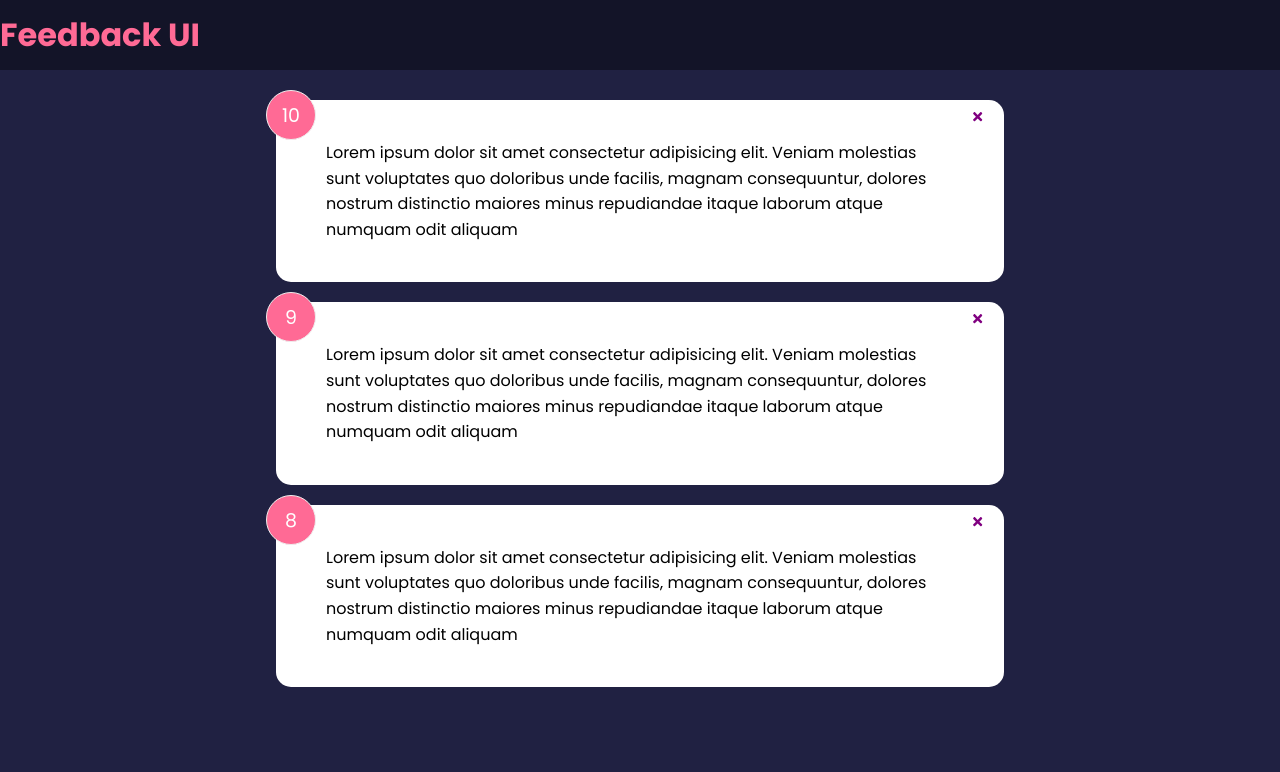
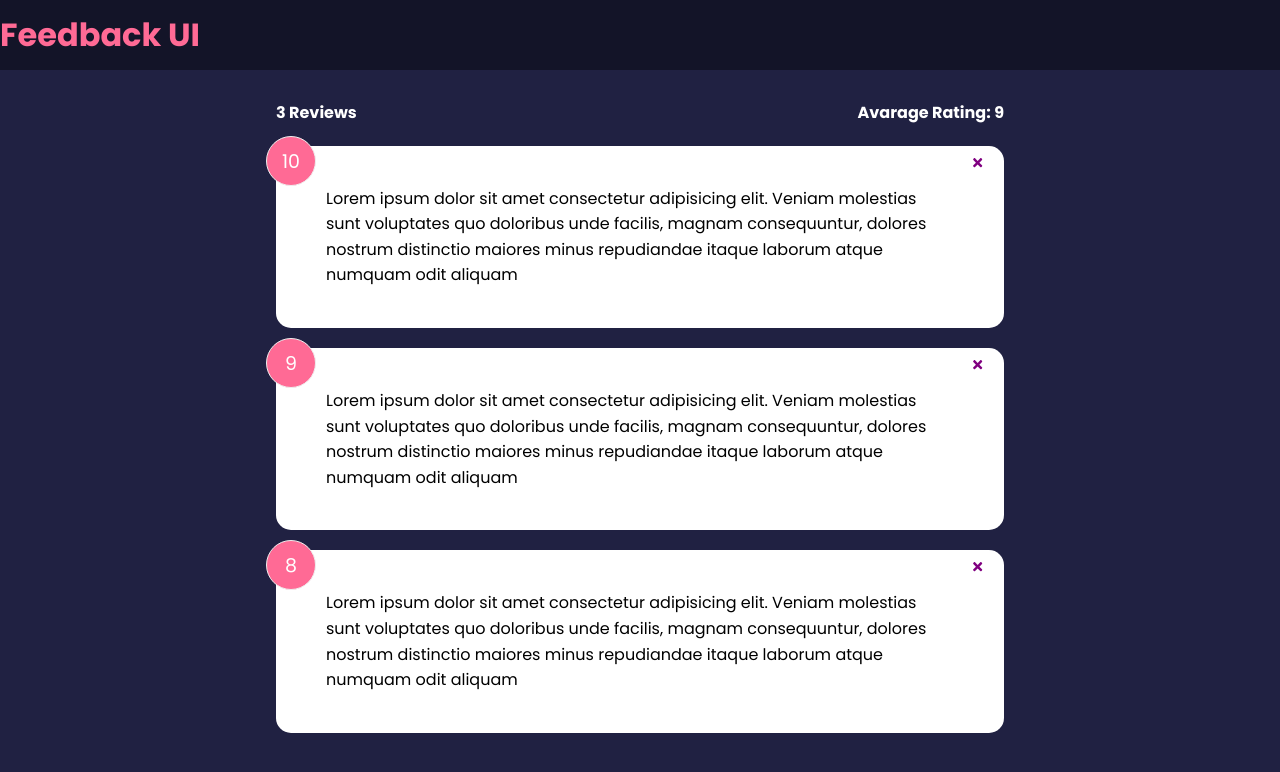
Before and after one commit to arvindk07/feedback-app, a React (Create React App) app: page / in a window 1280 px wide. Shown: the top 772 px of the page. Built offline with nearby package versions, Linux system fonts and the light colour scheme.

Commit message:
Stats Components

```diff
--- a/src/App.js
+++ b/src/App.js
@@ -3,6 +3,7 @@
 import Header from "./components/Header";
 import FeedbackData from "./data/Feedback";
 import Card from "./components/shared/Card";
+import FeedbackStats from "./components/FeedbackStats";
 
 const App = () => {
   const [feedback, setFeedback] = useState(FeedbackData);
@@ -16,6 +17,7 @@
     <>
       <Header />
       <div className="container">
+        <FeedbackStats feedback={feedback} />
         <FeedbackList feedback={feedback} handleDelete={deleteFeedback} />
       </div>
     </>
--- /dev/null
+++ b/src/components/FeedbackStats.jsx
@@ -0,0 +1,24 @@
+import PropTypes from "prop-types";
+
+const FeedbackStats = ({ feedback }) => {
+  // Calculate rating avg
+  let avarage =
+    feedback.reduce((acc, cur) => {
+      return acc + cur.rating;
+    }, 0) / feedback.length;
+
+  avarage = avarage.toFixed(1).replace(/[.,]0$/, "");
+
+  return (
+    <div className="feedback-stats">
+      <h4>{feedback.length} Reviews</h4>
+      <h4>Avarage Rating: {isNaN(avarage) ? 0 : avarage}</h4>
+    </div>
+  );
+};
+
+FeedbackStats.propTypes = {
+  feedback: PropTypes.array.isRequired,
+};
+
+export default FeedbackStats;
```
